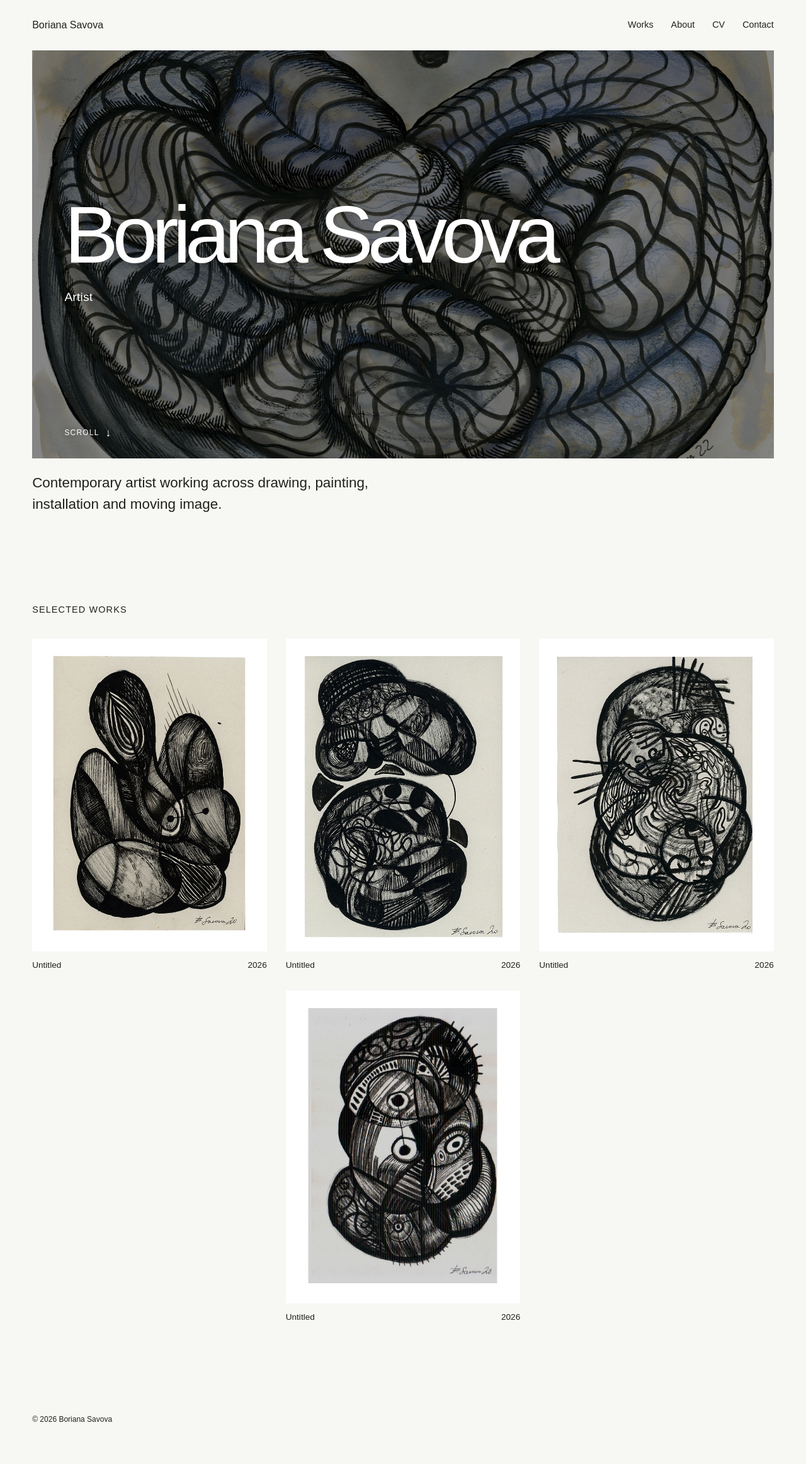
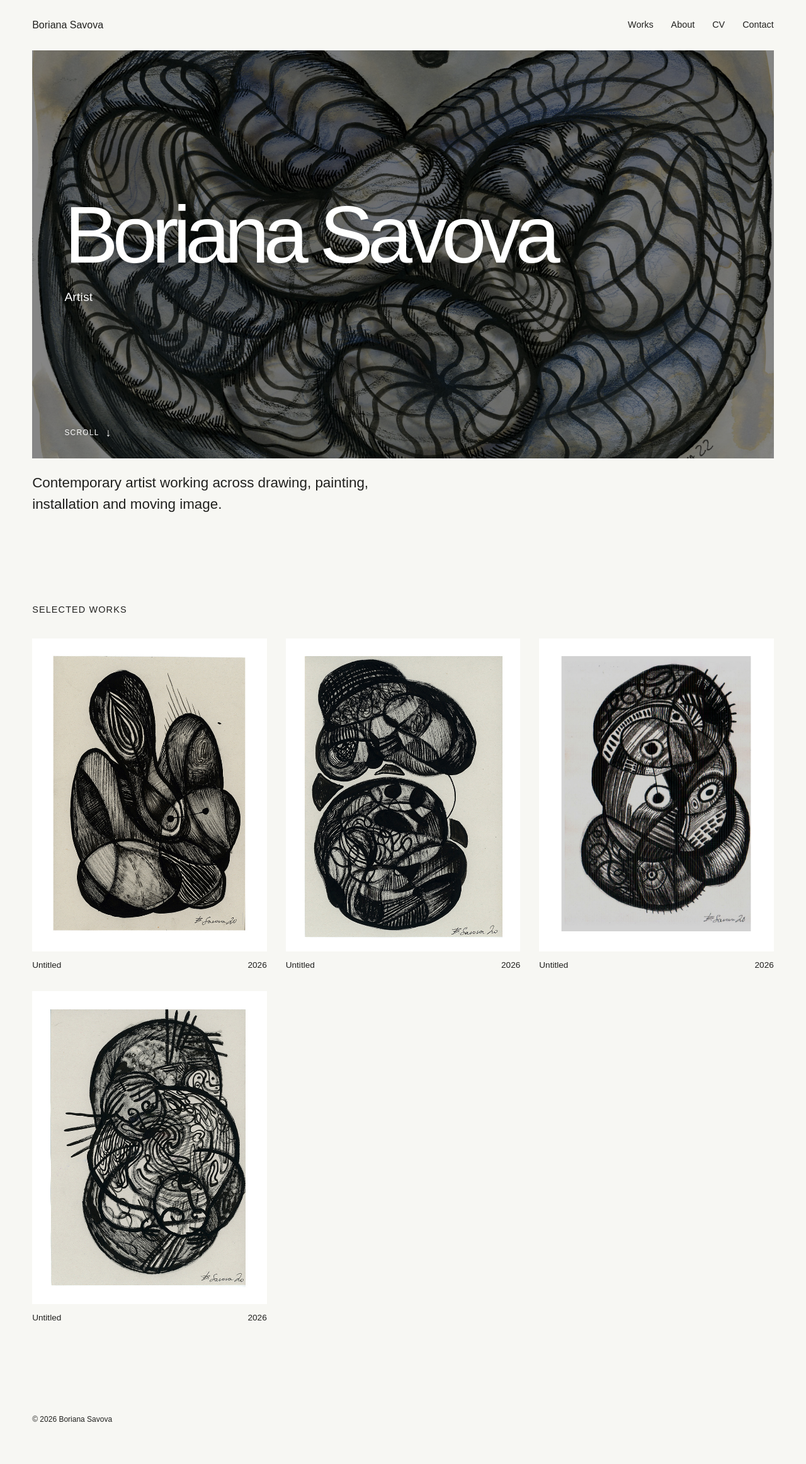
Before and after one commit to b-savova/b-savova.github.io, a Jekyll site: the page built from index.html, in a window 1280 px wide. Shown: the whole page at 63% size. Built offline with Jekyll 4.4.1, drawn with Linux system fonts in a browser that asks for light colours.

Commit message:
Update style.css

```diff
--- a/assets/css/style.css
+++ b/assets/css/style.css
@@ -156,14 +156,15 @@ nav a:hover {
 /* Masonry */
 
 .work-grid {
-  columns: 3 300px;
-  column-gap: 30px;
+  display: grid;
+  grid-template-columns: repeat(3, minmax(0, 1fr));
+  gap: 30px;
+  align-items: start;
 }
 
 .work {
   display: block;
-  break-inside: avoid;
-  margin-bottom: 30px;
+  min-width: 0;
 }
 
 .work img {
```
